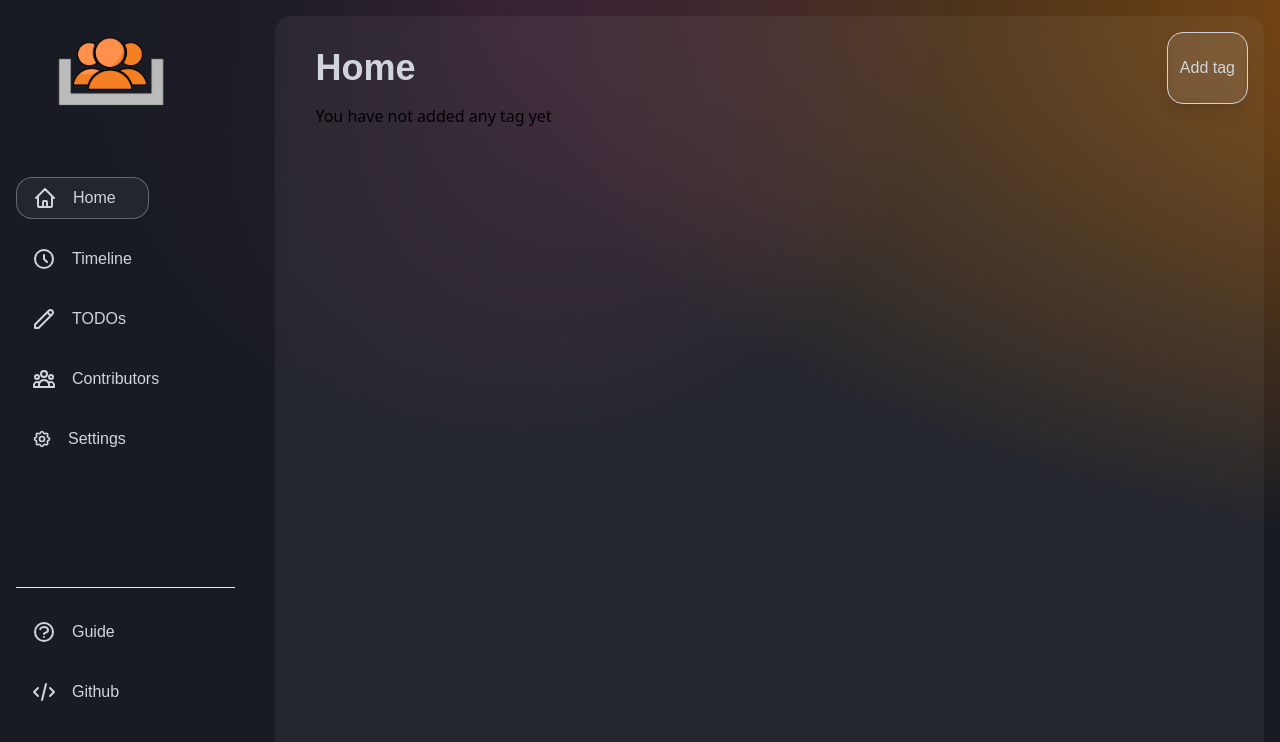
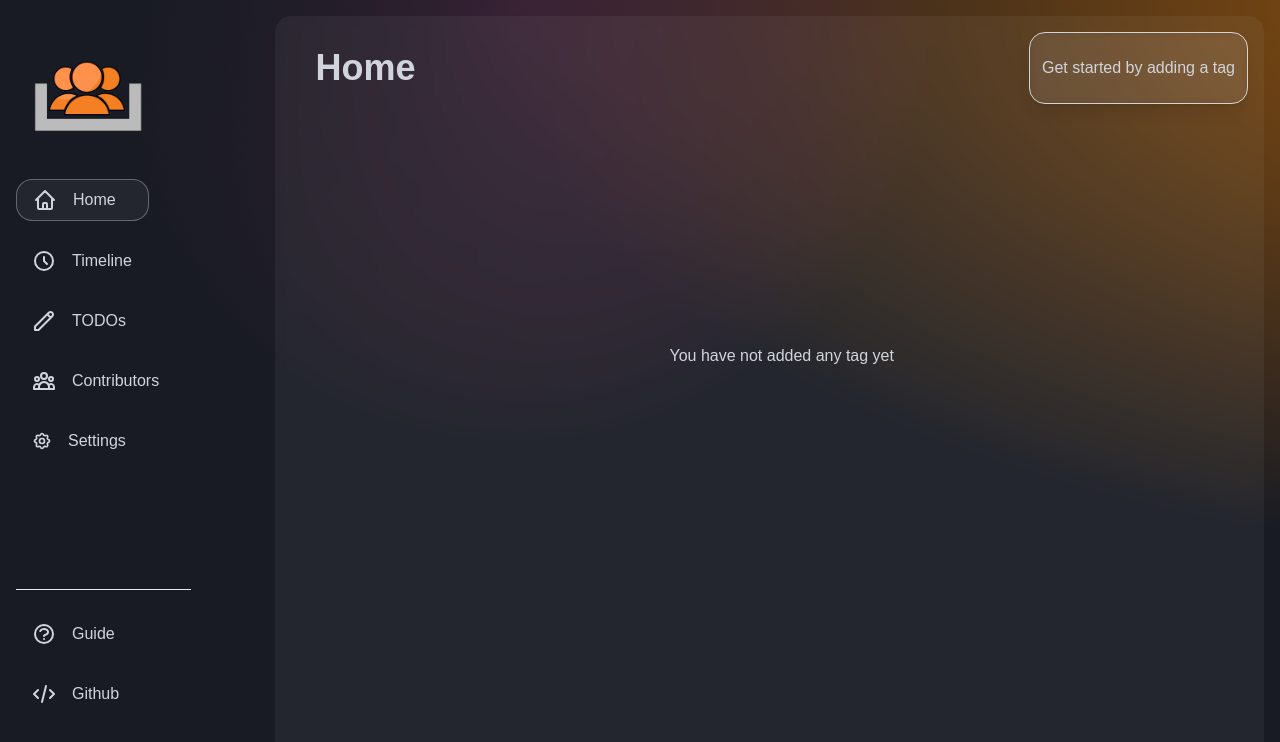
Before and after one commit to hackyguru/superflow, a React (Create React App) app: page /dashboard in a window 1280 px wide. Shown: the top 742 px of the page. Built offline with nearby package versions, Linux system fonts and the light colour scheme.

Commit message:
fixing the sidebar

```diff
--- a/src/dashboard/Contributors.js
+++ b/src/dashboard/Contributors.js
@@ -109,6 +109,8 @@ export default function Contributors(props) {
       )}
     </div>
   ) : (
-    <div>You have not added any tag yet</div> //TODO
+    <div className="desc text-gray-300 flex justify-center mt-60">
+      You have not added any tag yet
+    </div>
   );
 }
--- a/src/dashboard/Home.js
+++ b/src/dashboard/Home.js
@@ -457,6 +457,8 @@ export default function Home(props) {
       <Loader />
     )
   ) : (
-    <div>You have not added any tag yet</div> //TODO
+    <div className="desc text-gray-300 flex justify-center mt-60">
+      You have not added any tag yet
+    </div>
   );
 }
--- a/src/dashboard/Timeline.js
+++ b/src/dashboard/Timeline.js
@@ -622,6 +622,8 @@ export default function Timeline(props) {
       <Loader />
     )
   ) : (
-    <div>You have not added any tag yet</div> //TODO
+    <div className="desc text-gray-300 flex justify-center mt-60">
+    You have not added any tag yet
+  </div>
   );
 }
--- a/src/dashboard/Todos.js
+++ b/src/dashboard/Todos.js
@@ -176,6 +176,8 @@ export default function Todos(props) {
       </div>
     </div>
   ) : (
-    <div>You have not added any tag yet</div> //TODO
+    <div className="desc text-gray-300 flex justify-center mt-60">
+    You have not added any tag yet
+  </div>
   );
 }
--- a/src/pages/Dashboard.js
+++ b/src/pages/Dashboard.js
@@ -69,13 +69,12 @@ export default function Dashboard() {
         desc
         "
       >
-        <img
-          src="assets/superflow3.png"
-          className="w-1/2 text-center mb-10 ml-10"
-        />
-
         <div className="flex flex-col justify-between flex-1 mt-6">
-          <nav>
+          <nav className="fixed">
+            <img
+              src="assets/superflow3.png"
+              className="w-28 text-center mb-10 ml-4"
+            />
             <button
               className={
                 "flex items-center px-4 py-2 rounded-md " +
@@ -275,7 +274,7 @@ export default function Dashboard() {
               dark:hover:bg-gray-700 dark:hover:text-gray-300
               desc
               "
-              href="https://github.com/hackyguru/superflow"
+              href="https://github.com/autonome/superflow"
             >
               <svg
                 className="w-6 h-6"
@@ -345,7 +344,7 @@ export default function Dashboard() {
               onClick={() => setMenu(5)}
               className="p-3 desc  text-gray-300 rounded-lg glass border border-gray-300 shadow-lg hover:bg-orange-400 hover:text-black"
             >
-              Add tag
+              Get started by adding a tag
             </button>
             //TODO
           )}
```
